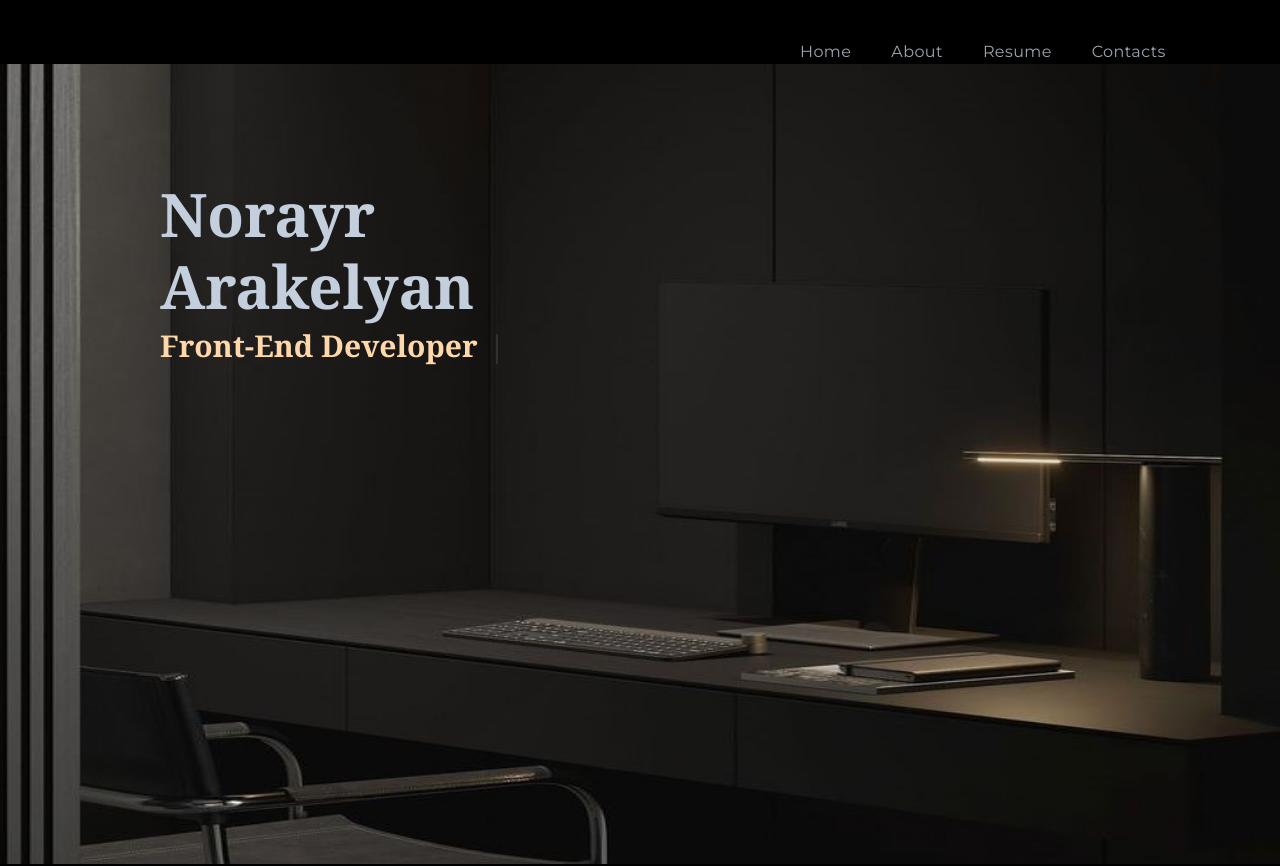
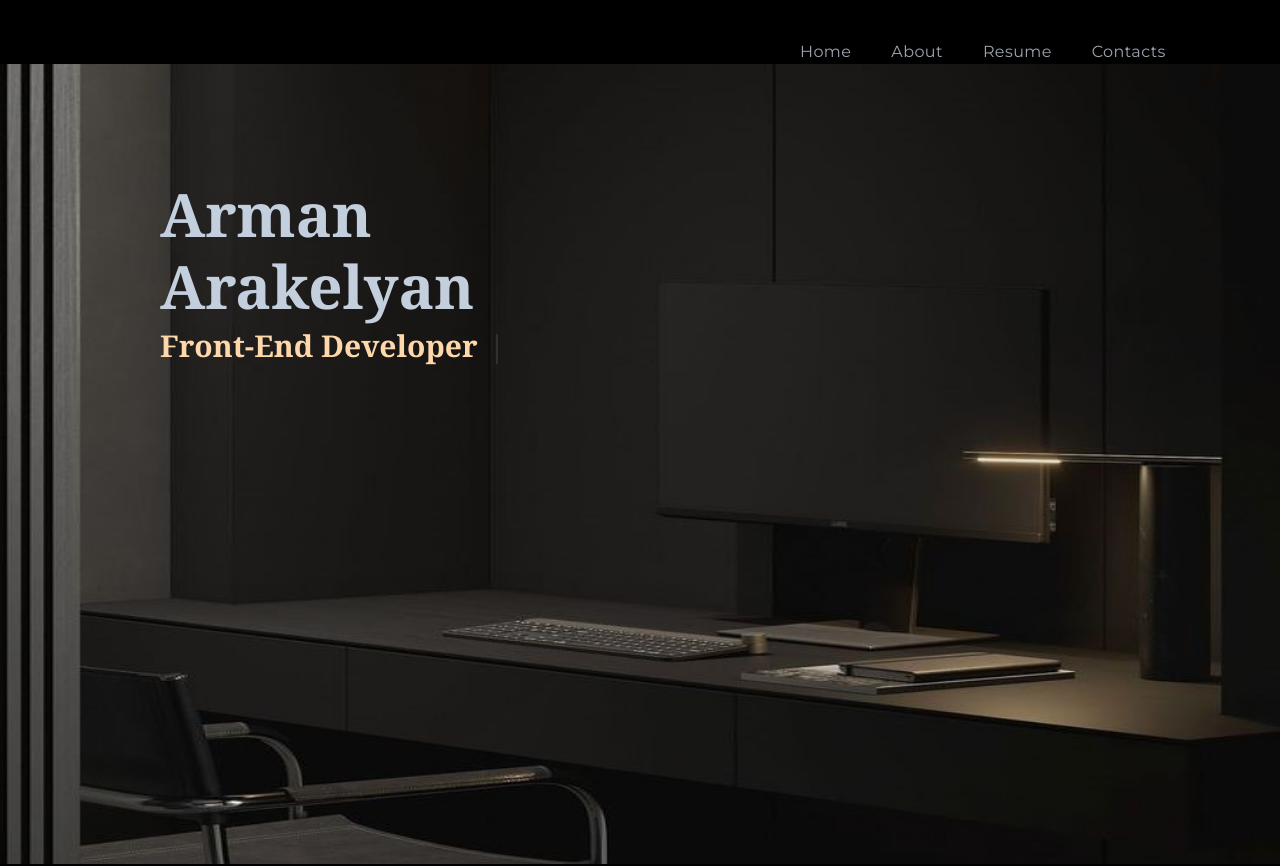
Before and after one commit to Noro233/Noro233.github.io, a React (Create React App) app: page / in a window 1280 px wide. Shown: the top 866 px of the page. Built offline with nearby package versions, Linux system fonts and the light colour scheme.

Commit message:
name change

```diff
--- a/src/Components/Home/Home.jsx
+++ b/src/Components/Home/Home.jsx
@@ -20,7 +20,7 @@
         <div className=" w-full h-[800px] " >
 
           <div className="flex flex-col gap-3 pt-[120px] pl-40 pt-20 absolute z-30 ">
-            <h1 className="text-6xl font-bold text-gray font-serif"> Norayr </h1>
+            <h1 className="text-6xl font-bold text-gray font-serif"> Arman </h1>
             <h1 className="text-6xl font-bold text-gray font-serif " > Arakelyan </h1>
             <h2 className="text-designColor font-bold text-3xl font-serif"> <span>  {text} </span>
               <Cursor
```
